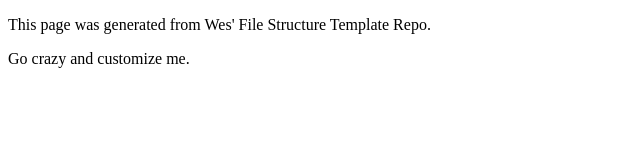
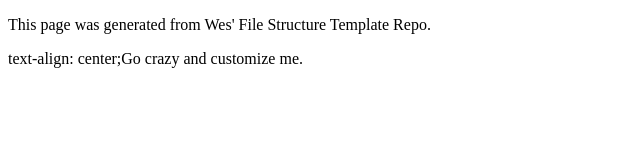
Before and after one commit to snmhaughton/art101, a plain HTML site: page index.html in a window 1280 px wide. Shown: the whole page, without its empty margins (0-640 px from the left). Drawn offline with Linux system fonts and the light colour scheme.

Commit message:
Update index.html

```diff
--- a/index.html
+++ b/index.html
@@ -8,7 +8,7 @@
 	<main>
 		<p>This page was generated from Wes' File Structure Template Repo.</p>
 
-		<p>Go crazy and customize me.</p>
+		<p>text-align: center;Go crazy and customize me.</p>
 	</main>
 
 
```
